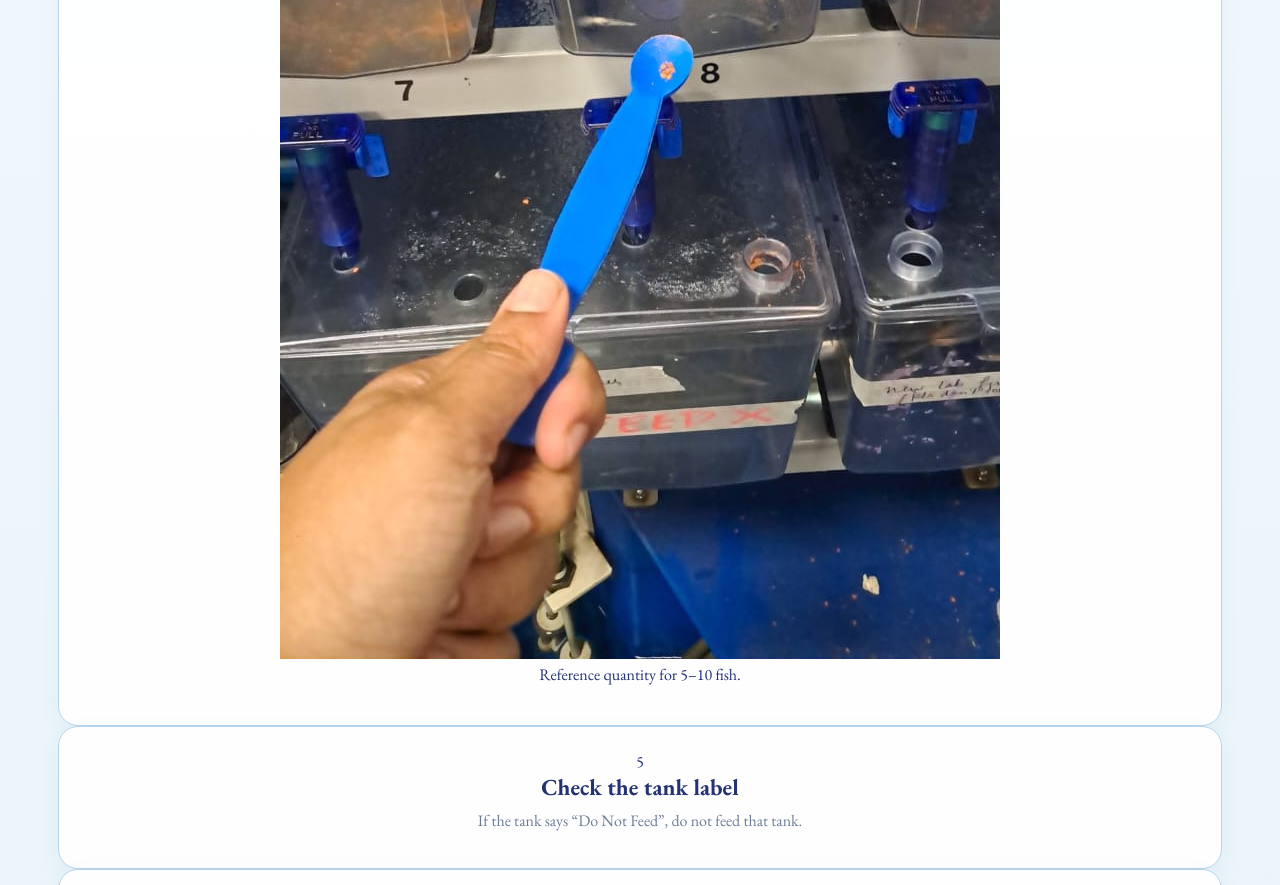
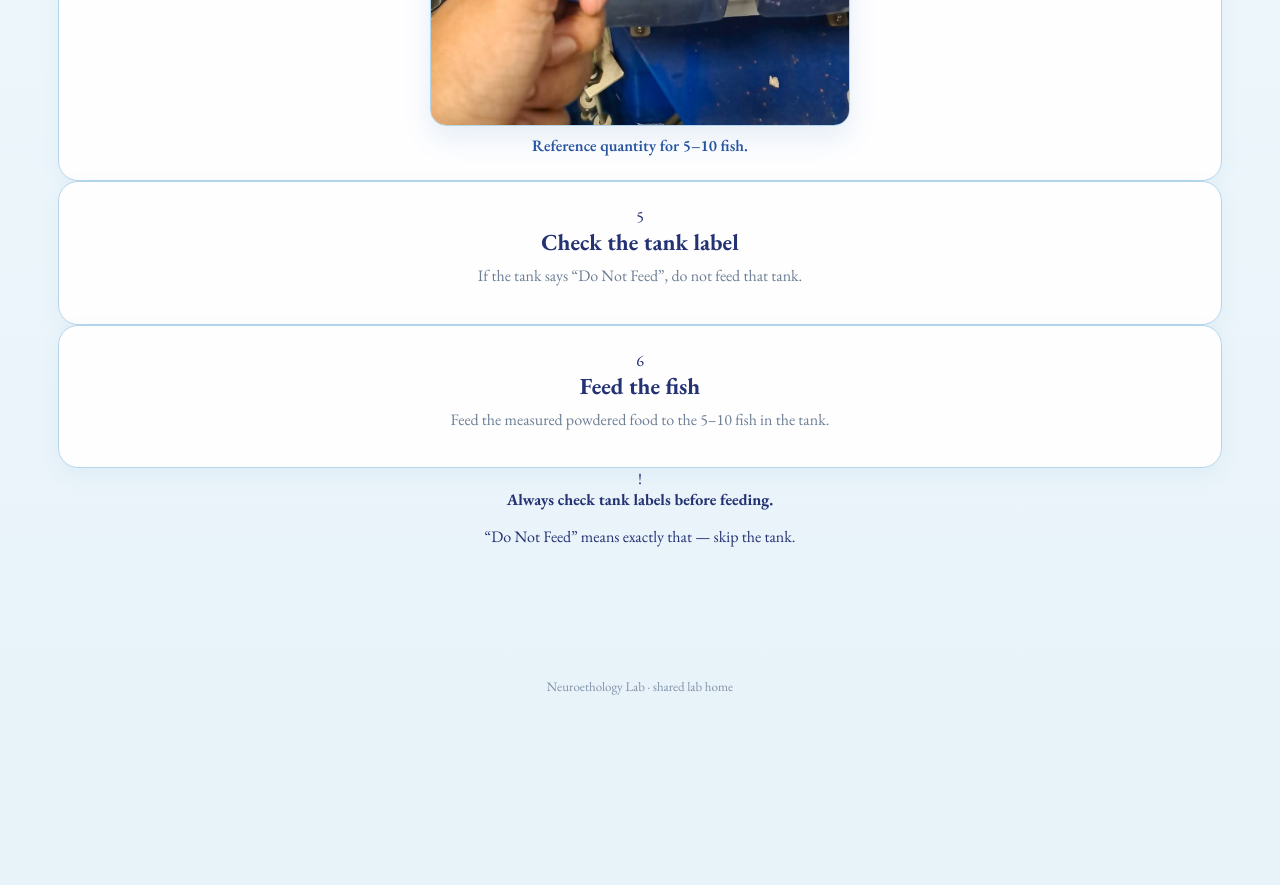
Before and after one commit to asmiaggarwalug2023-alt/neuroethology-lab, a Next.js app: page /fish-care/feeding in a window 1280 px wide. Shown: the part 1580-2465 px from the top of the page. After the commit the page ends 2300 px from the top, so only its background shows below. Built offline with nearby package versions, Linux system fonts and the light colour scheme; no server answers.

Commit message:
Style feeding reference photo

```diff
--- a/app/globals.css
+++ b/app/globals.css
@@ -1295,3 +1295,27 @@ textarea::placeholder{
 .task-card .btn{
   margin-top:8px;
 }
+
+
+/* Feeding reference photo */
+.feeding-reference{
+  margin:18px auto 0;
+  width:min(100%,420px);
+  display:flex;
+  flex-direction:column;
+  align-items:center;
+  gap:9px;
+}
+.feeding-reference img{
+  width:100%;
+  display:block;
+  border-radius:16px;
+  border:1px solid var(--line);
+  box-shadow:0 12px 28px rgba(43,115,185,.12);
+}
+.feeding-reference figcaption{
+  color:var(--sea-dark);
+  font-size:16px;
+  font-weight:600;
+  text-align:center;
+}
```
